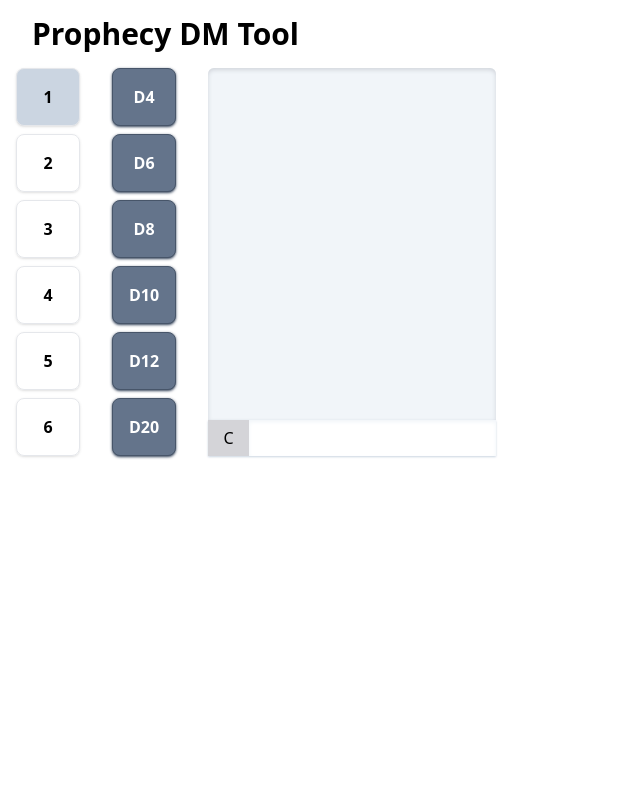
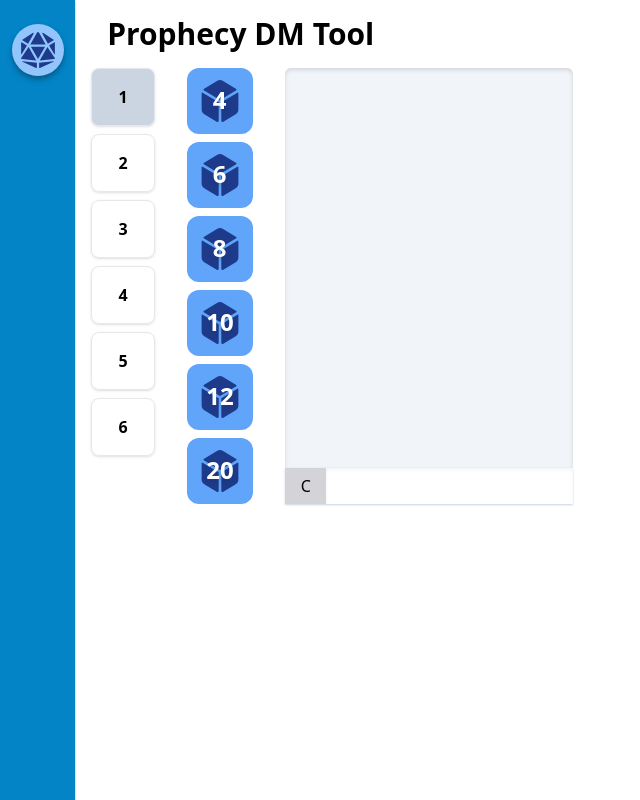
Before and after one commit to ehouse/nextjs-dmtools, a Next.js app: page / in a window 1280 px wide. Shown: the whole page, without its empty margins (0-640 px from the left). Built offline with nearby package versions, Linux system fonts and the light colour scheme.

Commit message:
Updated sidebar and color branding

```diff
--- a/components/calculator.tsx
+++ b/components/calculator.tsx
@@ -1,4 +1,3 @@
-import { group } from "console";
 import { useState } from "react";
 
 interface Props {
--- a/components/dice.tsx
+++ b/components/dice.tsx
@@ -1,3 +1,5 @@
+import { FaDiceD6 } from "react-icons/fa";
+
 interface Props {
   face: number;
   mod: number;
@@ -5,9 +7,7 @@ interface Props {
 }
 
 function Die(props: Props) {
-  return (
-    <button
-      onClick={() => {
+  const roll = () => {
     let log: Roll[] = [];
 
     for (let index = 0; index < props.mod; index++) {
@@ -15,10 +15,14 @@ function Die(props: Props) {
       log.push([props.face, roll]);
     }
     props.appendRoll(log);
-      }}
-      className="btn border-slate-600 bg-slate-500 text-white shadow shadow-slate-600 hover:bg-slate-600 active:bg-slate-700 "
-    >
-      D{props.face}
+  };
+
+  return (
+    <button onClick={roll} className=" relative rounded-xl bg-blue-400 p-3">
+      <FaDiceD6 size="42" color="rgb(30 58 138)" />
+      <span className=" absolute top-4 right-5 w-[27px] text-center text-2xl font-semibold text-white drop-shadow-md ">
+        {props.face}
+      </span>
     </button>
   );
 }
--- /dev/null
+++ b/components/diceRoller.tsx
@@ -0,0 +1,92 @@
+import { useState } from "react";
+
+import { RadioGroup } from "@headlessui/react";
+import Die from "../components/dice";
+import Calculator from "../components/calculator";
+
+function DiceRoller() {
+  const [rollLog, setRollLog] = useState<Roll[][]>([]);
+  const [mod, setMod] = useState(1);
+
+  // Deletes all rolls from the log
+  const clearRoll = () => {
+    setRollLog([]);
+  };
+
+  // Append a group of rolls plus modifiers to the log
+  const appendRoll = (rollGroup: Roll[]) => {
+    setRollLog((oldLog) => [...oldLog, rollGroup]);
+  };
+
+  return (
+    <div className="container mx-auto flex flex-col px-4">
+      <h1 className=" p-4 text-3xl font-bold">Prophecy DM Tool</h1>
+      <div className=" flex gap-8">
+        <RadioGroup
+          style={{
+            display: "flex",
+            flexDirection: "column",
+            gap: "8px",
+            minWidth: "64px",
+          }}
+          value={mod}
+          onChange={setMod}
+        >
+          <RadioGroup.Option value={1}>
+            {({ checked }) => (
+              <button className={checked ? "btn bg-slate-300" : "btn"}>
+                1
+              </button>
+            )}
+          </RadioGroup.Option>
+          <RadioGroup.Option value={2}>
+            {({ checked }) => (
+              <button className={checked ? "btn bg-slate-300 " : "btn"}>
+                2
+              </button>
+            )}
+          </RadioGroup.Option>
+          <RadioGroup.Option value={3}>
+            {({ checked }) => (
+              <button className={checked ? "btn bg-slate-300" : "btn"}>
+                3
+              </button>
+            )}
+          </RadioGroup.Option>
+          <RadioGroup.Option value={4}>
+            {({ checked }) => (
+              <button className={checked ? "btn bg-slate-300" : "btn"}>
+                4
+              </button>
+            )}
+          </RadioGroup.Option>
+          <RadioGroup.Option value={5}>
+            {({ checked }) => (
+              <button className={checked ? "btn bg-slate-300" : "btn"}>
+                5
+              </button>
+            )}
+          </RadioGroup.Option>
+          <RadioGroup.Option value={6}>
+            {({ checked }) => (
+              <button className={checked ? "btn bg-slate-300" : "btn"}>
+                6
+              </button>
+            )}
+          </RadioGroup.Option>
+        </RadioGroup>
+        <div className="flex flex-col items-start gap-2">
+          <Die face={4} mod={mod} appendRoll={appendRoll} />
+          <Die face={6} mod={mod} appendRoll={appendRoll} />
+          <Die face={8} mod={mod} appendRoll={appendRoll} />
+          <Die face={10} mod={mod} appendRoll={appendRoll} />
+          <Die face={12} mod={mod} appendRoll={appendRoll} />
+          <Die face={20} mod={mod} appendRoll={appendRoll} />
+        </div>
+        <Calculator rollLog={rollLog} clearLog={clearRoll} />
+      </div>
+    </div>
+  );
+}
+
+export default DiceRoller;
--- a/package.json
+++ b/package.json
@@ -14,6 +14,7 @@
     "next": "12.1.6",
     "react": "18.1.0",
     "react-dom": "18.1.0",
+    "react-icons": "^4.4.0",
     "yarn": "^1.22.19"
   },
   "devDependencies": {
--- a/pages/index.tsx
+++ b/pages/index.tsx
@@ -1,91 +1,28 @@
 import type { NextPage } from "next";
-import { useState } from "react";
 
-import { RadioGroup } from "@headlessui/react";
-import Die from "../components/dice";
-import Calculator from "../components/calculator";
+import { FaDiceD20 } from "react-icons/fa";
+
+import DiceRoller from "../components/diceRoller";
 
 const Home: NextPage = () => {
-  const [rollLog, setRollLog] = useState<Roll[][]>([]);
-  const [mod, setMod] = useState(1);
-
-  // Deletes all rolles from the log
-  const clearRoll = () => {
-    setRollLog([]);
-  };
-
-  // Apend a group of rolls plus modifiers to the log
-  const appendRoll = (rollGroup: Roll[]) => {
-    setRollLog((oldLog) => [...oldLog, rollGroup]);
-  };
-
   return (
-    <div className="container mx-auto flex flex-col px-4">
-      <h1 className=" p-4 text-3xl font-bold">Prophecy DM Tool</h1>
-      <div className=" flex flex-auto gap-8">
-        <RadioGroup
-          style={{
-            display: "flex",
-            flexDirection: "column",
-            gap: "8px",
-            minWidth: "64px",
-          }}
-          value={mod}
-          onChange={setMod}
-        >
-          <RadioGroup.Option value={1}>
-            {({ checked }) => (
-              <button className={checked ? "btn bg-slate-300" : "btn"}>
-                1
-              </button>
-            )}
-          </RadioGroup.Option>
-          <RadioGroup.Option value={2}>
-            {({ checked }) => (
-              <button className={checked ? "btn bg-slate-300 " : "btn"}>
-                2
-              </button>
-            )}
-          </RadioGroup.Option>
-          <RadioGroup.Option value={3}>
-            {({ checked }) => (
-              <button className={checked ? "btn bg-slate-300" : "btn"}>
-                3
-              </button>
-            )}
-          </RadioGroup.Option>
-          <RadioGroup.Option value={4}>
-            {({ checked }) => (
-              <button className={checked ? "btn bg-slate-300" : "btn"}>
-                4
-              </button>
-            )}
-          </RadioGroup.Option>
-          <RadioGroup.Option value={5}>
-            {({ checked }) => (
-              <button className={checked ? "btn bg-slate-300" : "btn"}>
-                5
-              </button>
-            )}
-          </RadioGroup.Option>
-          <RadioGroup.Option value={6}>
-            {({ checked }) => (
-              <button className={checked ? "btn bg-slate-300" : "btn"}>
-                6
-              </button>
-            )}
-          </RadioGroup.Option>
-        </RadioGroup>
-        <div className="flex flex-col items-start gap-2">
-          <Die face={4} mod={mod} appendRoll={appendRoll} />
-          <Die face={6} mod={mod} appendRoll={appendRoll} />
-          <Die face={8} mod={mod} appendRoll={appendRoll} />
-          <Die face={10} mod={mod} appendRoll={appendRoll} />
-          <Die face={12} mod={mod} appendRoll={appendRoll} />
-          <Die face={20} mod={mod} appendRoll={appendRoll} />
+    <div className="flex">
+      <nav className=" flex w-20 flex-col items-center bg-sky-600 shadow-sm shadow-slate-400">
+        <div className="sidebar-icon group mt-6">
+          <FaDiceD20 size="36px" color="rgb(30 58 138)" />
+          <span className="sidebar-tip group-hover:scale-100">Dice Roller</span>
         </div>
-        <Calculator rollLog={rollLog} clearLog={clearRoll} />
-      </div>
+      </nav>
+      <DiceRoller />
+      <style global jsx>{`
+        html,
+        body,
+        body > div:first-child,
+        div#__next,
+        div#__next > div {
+          height: 100%;
+        }
+      `}</style>
     </div>
   );
 };
--- a/styles/globals.css
+++ b/styles/globals.css
@@ -6,4 +6,12 @@
     .btn {
       @apply mx-auto w-full rounded-lg border p-4 font-semibold shadow active:shadow-none;
     }
+
+    .sidebar-icon {
+      @apply relative flex items-center justify-center mx-auto rounded-full bg-blue-300 p-2 shadow-md shadow-sky-800 transition-all ease-linear hover:cursor-pointer hover:shadow-sky-700/50 active:bg-blue-300/80 active:shadow-none
+    }
+
+    .sidebar-tip {
+      @apply absolute w-auto p-2 m-2 min-w-max left-[3.25rem] scale-0 rounded-md shadow-md text-white bg-gray-900 text-xs font-semibold transition-all origin-left
+    }
   }
```
Also changed, not shown: 1 other file (tests, documents, lock files or other folders). Lines whose indentation alone changed are shown as unchanged.
